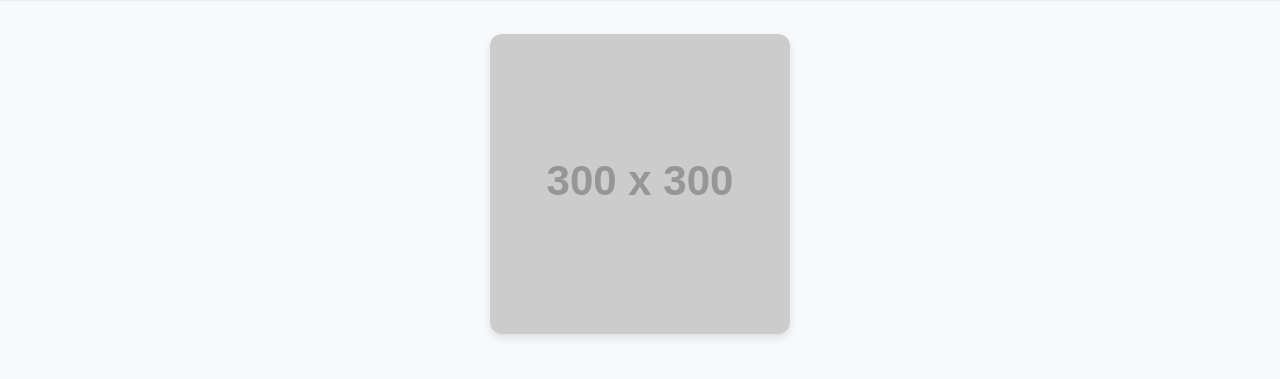
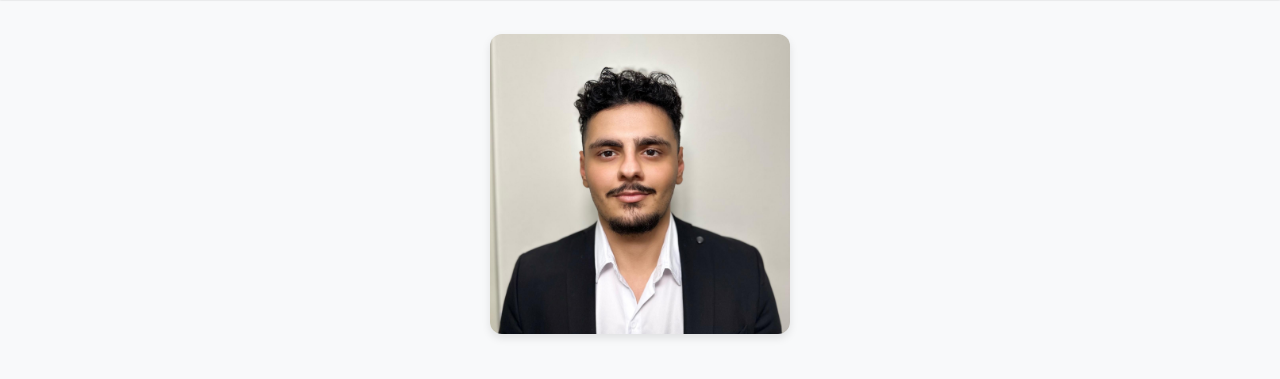
Before and after one commit to Rand-Jelo/Project-1, a plain HTML site: page index.html in a window 1280 px wide. Shown: the part 46-425 px from the top of the page. Drawn offline with nearby package versions, Linux system fonts and the light colour scheme; placeholder pictures from the web are drawn by us.

Commit message:
Add permanent image to about me section

```diff
--- a/index.html
+++ b/index.html
@@ -33,7 +33,7 @@
         <!-- About me section -->
         <section id="about-me">
             <div class="about-content">
-                <img src="https://via.placeholder.com/300" alt="picture of me" class="about-image">
+                <img src="assets/images/IMG_1092.JPG" alt="picture of me" class="about-image">
                 <div class="about-text">
                     <h2>About Me</h2>
                     <p>I’m Rand Jelo, a web developer dedicated to crafting efficient and engaging digital experiences.
```
Also changed, not shown: assets/images/IMG_1092.JPG (added).
